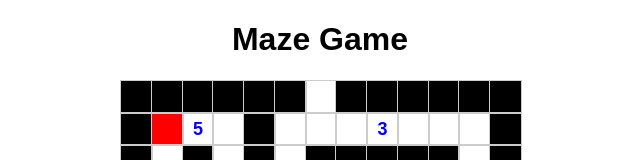
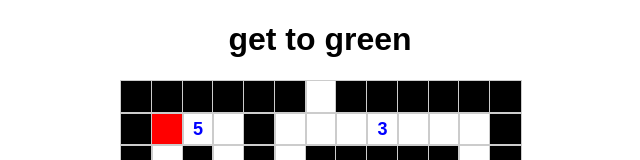
Before and after one commit to insha-py/maze_mystery_room, a plain HTML site: page index.html in a window 1280 px wide. Shown: the top 160 px of the page, without its empty margins (320-960 px from the left). Drawn offline with Linux system fonts and the light colour scheme.

Commit message:
Update index.html

```diff
--- a/index.html
+++ b/index.html
@@ -6,7 +6,7 @@
   <link rel="stylesheet" href="style.css">
 </head>
 <body>
-  <h1>Maze Game</h1>
+  <h1>get to green</h1>
 
   <div id="maze"></div>
 
```
